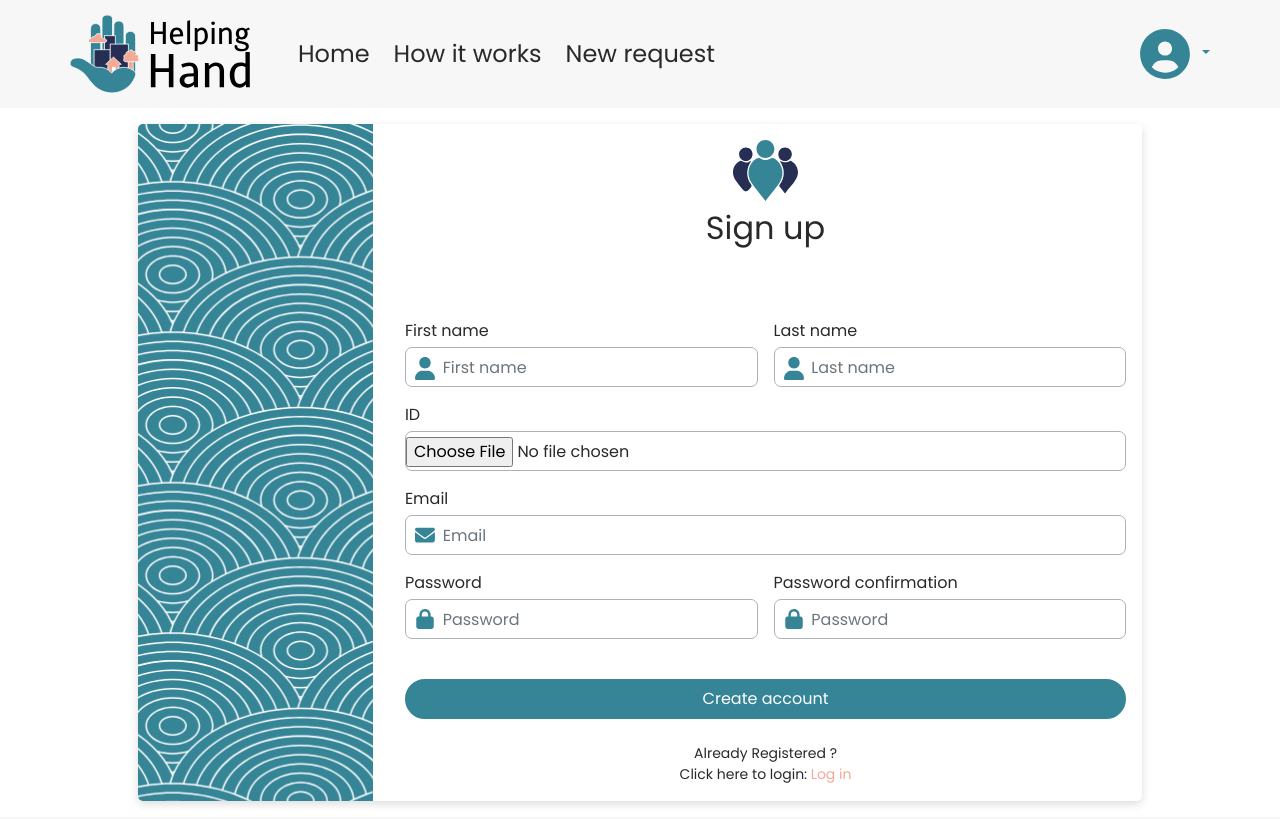
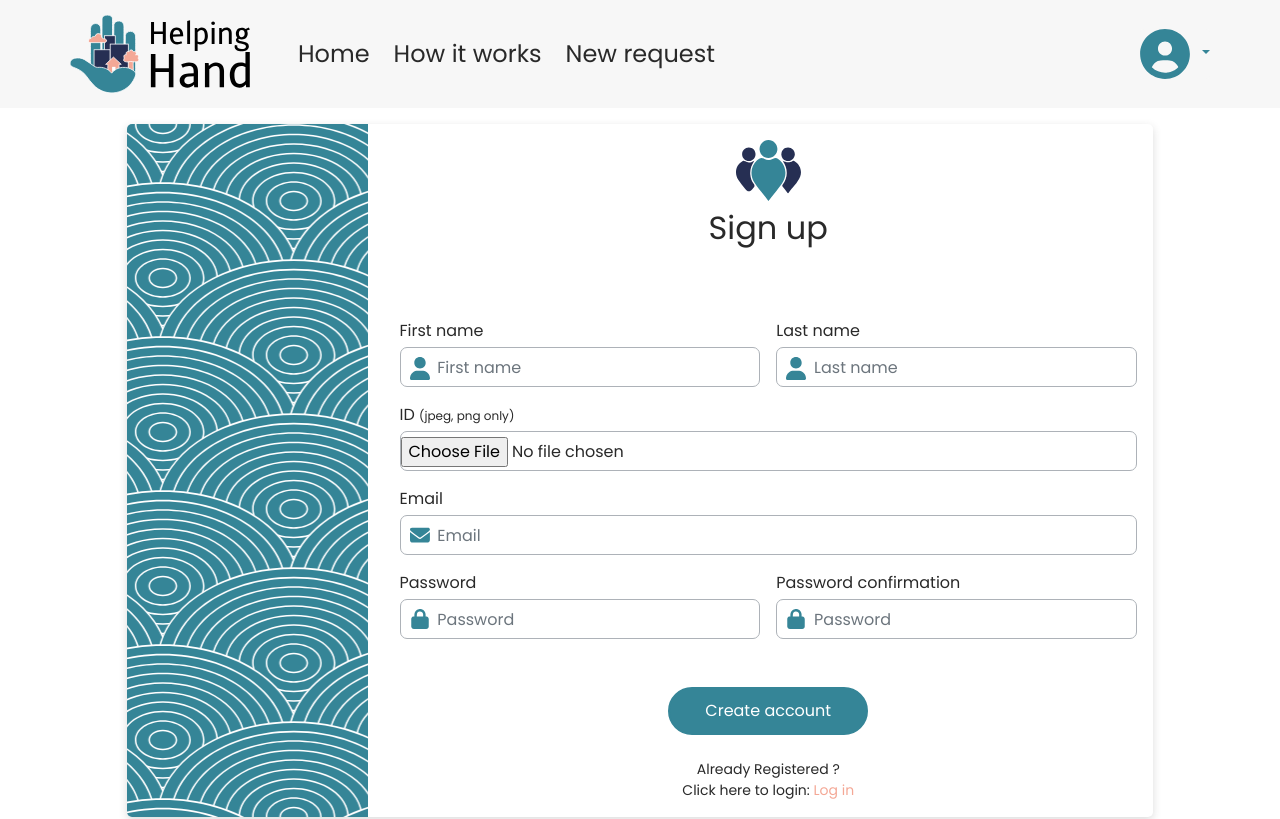
Before and after one commit to MathieuParadis/helping-hand, a React (Create React App) app: page /signup in a window 1280 px wide. Shown: the top 819 px of the page. Built offline with nearby package versions, Linux system fonts and the light colour scheme.

Commit message:
edited auth pages

```diff
--- a/src/pages/Auth/ForgottenPassword.jsx
+++ b/src/pages/Auth/ForgottenPassword.jsx
@@ -23,12 +23,12 @@ const ForgottenPassword = () => {
             <img src={auth_logo} alt="authentification logo" className="auth-logo align-self-center mb-2" />
             <h2 className="text-center pb-md-4 mb-5">Forgot your<br></br>password?</h2>
             <div className="form-container">
-              <form onSubmit={postResetPasswordInstructionsRequest}>
+              <form onSubmit={postResetPasswordInstructionsRequest} className="d-flex flex-column justify-content-center">
                 <div class="input mb-3">
                   <input type="email" className="form-control" id="email" aria-describedby="email input field" placeholder="Your email" required />
                   <img src={mail_icon} alt="mail_icon" className="mail-icon" />
                 </div>
-                <button type="submit" className="btn button-primary w-100 text-white mt-3" id="reset-pw-btn">Send reset password instructions</button>
+                <button type="submit" className="btn button-primary button-w290 text-white align-self-center mt-4" id="reset-pw-btn">Send reset password instructions</button>
               </form>
             </div>
             <div className=" d-flex flex-column justify-content-center align-items-center mt-4 text-small">
--- a/src/pages/Auth/ResetPassword.jsx
+++ b/src/pages/Auth/ResetPassword.jsx
@@ -12,6 +12,7 @@ const ResetPassword = () => {
   const postResetPasswordRequest = (e) => {
     alert("reset password request");
   }
+
   return (
     <div className="reset-password">
       <div class="container d-flex justify-content-center align-items-center">
@@ -23,7 +24,7 @@ const ResetPassword = () => {
             <img src={auth_logo} alt="authentification logo" className="auth-logo align-self-center mb-2" />
             <h2 className="text-center pb-md-4 mb-5">Reset your<br></br>password</h2>
             <div className="form-container">
-              <form onSubmit={postResetPasswordRequest}>
+              <form onSubmit={postResetPasswordRequest} className="d-flex flex-column justify-content-center">
                 <div class="input mb-3">
                   <label htmlFor="email" className="mb-1">Email</label>
                   <input type="email" className="form-control" id="email" aria-describedby="email input field" placeholder="Your email" required />
@@ -34,7 +35,7 @@ const ResetPassword = () => {
                   <input type="password" className="form-control" id="password" aria-describedby="password input field" placeholder="Your new password" required />
                   <img src={lock_icon} alt="lock_icon" className="lock-icon" />
                 </div>
-                <button type="submit" className="btn button-primary w-100 text-white mt-3" id="reset-pw-btn">Reset password</button>
+                <button type="submit" className="btn button-primary button-w200 text-white align-self-center mt-4" id="reset-pw-btn">Reset password</button>
               </form>
             </div>
           </div>
--- a/src/pages/Auth/Signin.jsx
+++ b/src/pages/Auth/Signin.jsx
@@ -24,7 +24,7 @@ const Signin = () => {
             <img src={auth_logo} alt="authentification logo" className="auth-logo align-self-center mb-2" />
             <h2 className="text-center pb-md-4 mb-5">Welcome back!</h2>
             <div className="form-container">
-              <form onSubmit={LoginPostRequest}>
+              <form onSubmit={LoginPostRequest} className="d-flex flex-column justify-content-center">
                 <div class="input mb-3">
                   <label htmlFor="email" className="mb-1">Email</label>
                   <input type="email" className="form-control" id="email" aria-describedby="email input field" placeholder="Email" required />
@@ -35,7 +35,7 @@ const Signin = () => {
                   <input type="password" className="form-control" id="password" aria-describedby="password input field" placeholder="Password" required />
                   <img src={lock_icon} alt="lock_icon" className="lock-icon" />
                 </div>
-                <button type="submit" className="btn button-primary w-100 text-white mt-3" id="login-btn">Login</button>
+                <button type="submit" className="btn button-primary button-w200 text-white align-self-center mt-4" id="login-btn">Login</button>
               </form>
             </div>
             <div className=" d-flex flex-column justify-content-center align-items-center mt-4 text-small">
--- a/src/pages/Auth/Signup.jsx
+++ b/src/pages/Auth/Signup.jsx
@@ -25,7 +25,7 @@ const Signup = () => {
             <img src={auth_logo} alt="authentification logo" className="auth-logo align-self-center mb-2" />
             <h2 className="text-center pb-md-4 mb-5">Sign up</h2>
             <div className="form-container">
-              <form onSubmit={SignupPostRequest}>
+              <form onSubmit={SignupPostRequest} className="d-flex flex-column justify-content-center">
                 <div className="d-flex flex-column flex-md-row mb-0 mb-md-3">
                   <div class="input mb-3 mb-md-0 me-0 me-md-2">
                     <label htmlFor="first_name" className="mb-1">First name</label>
@@ -39,7 +39,7 @@ const Signup = () => {
                   </div>
                 </div>
                 <div class="file-input mb-3">
-                  <label htmlFor="ID" className="mb-1">ID</label>
+                  <label htmlFor="ID" className="mb-1">ID&nbsp;<small className="caption">(jpeg, png only)</small></label>
                   <input type="file" className="" id="file" aria-describedby="file input field" placeholder="" required />
                 </div>
                 <div class="input mb-3">
@@ -59,7 +59,7 @@ const Signup = () => {
                     <img src={lock_icon} alt="lock_icon" className="lock-icon" />
                   </div>
                 </div>
-                <button type="submit" className="btn button-primary w-100 text-white mt-3" id="login-btn">Create account</button>
+                <button type="submit" className="btn button-primary button-w200 text-white align-self-center mt-4" id="signup-btn">Create account</button>
               </form>
             </div>
             <div className=" d-flex flex-column justify-content-center align-items-center mt-4 text-small">
--- a/src/styles/_settings.scss
+++ b/src/styles/_settings.scss
@@ -135,6 +135,10 @@ a {
   }
 }
 
+.container {
+  padding: 0;
+}
+
 .pointer {
   cursor: pointer;
 }
@@ -147,6 +151,11 @@ a {
 
 .button-w200 {
   width: 200px;
+  padding: 10px;
+}
+
+.button-w290 {
+  width: 290px;
   padding: 10px;
 }
 
--- a/src/styles/pages/_signup.scss
+++ b/src/styles/pages/_signup.scss
@@ -77,6 +77,10 @@
           display: block;
           width: 100%;
 
+          .caption {
+            font-size: 12px;
+          }
+
           input {
             border: 1px solid var(--basic-color-grey-dark);
             border-radius: 7px;
```
